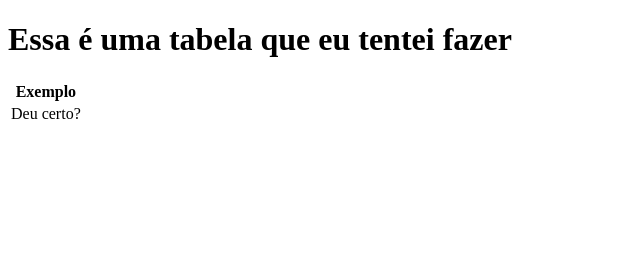
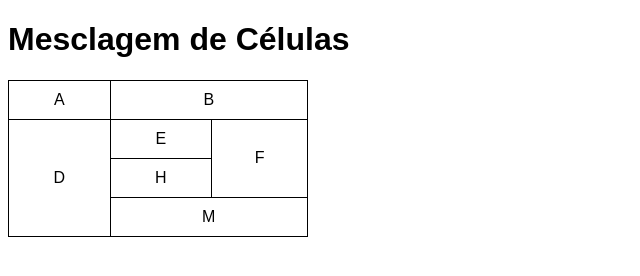
Before and after one commit to BrunoAidame/html-css, a plain HTML site: page exercicios/ex023/tabela003.html in a window 1280 px wide. Shown: the whole page, without its empty margins (0-640 px from the left). Drawn offline with Linux system fonts and the light colour scheme.

Commit message:
Desafios de tabela (Desafio 013)

```diff
--- a/exercicios/ex023/tabela003.html
+++ b/exercicios/ex023/tabela003.html
@@ -1,19 +1,50 @@
 <!DOCTYPE html>
 <html lang="pt-br">
+
 <head>
     <meta charset="UTF-8">
     <meta name="viewport" content="width=device-width, initial-scale=1.0">
     <title>Tabelas</title>
+    <style>
+        body {
+            font-family: Arial, Helvetica, sans-serif;
+        }
+
+        table {
+            border-collapse: collapse;
+            width: 300px;
+        }
+
+        td {
+            border: 1px solid black;
+            padding: 10px;
+            text-align: center;
+        }
+    </style>
 </head>
+
 <body>
-    <h1>Essa é uma tabela que eu tentei fazer</h1>
+    <h1>Mesclagem de Células</h1>
     <table>
         <tr>
-                 <th>Exemplo</th>
+            <td>A</td>
+            <td colspan="2">B</td>
+
         </tr>
         <tr>
-                <td>Deu certo?</td>
+            <td rowspan="3">D</td>
+            <td>E</td>
+            <td rowspan="2">F</td>
+        </tr>
+        <tr>
+            <td>H</td>
+
+        </tr>
+        <tr>
+
+            <td colspan="2">M</td>
         </tr>
     </table>
 </body>
+
 </html>
```
Also changed, not shown: desafios/d013/desafio013-1.html (added, +52 -0 lines), desafios/d013/desafio013-2.html (added, +50 -0 lines), desafios/Módulo03/texto.txt (deleted). Lines whose indentation alone changed are shown as unchanged.
